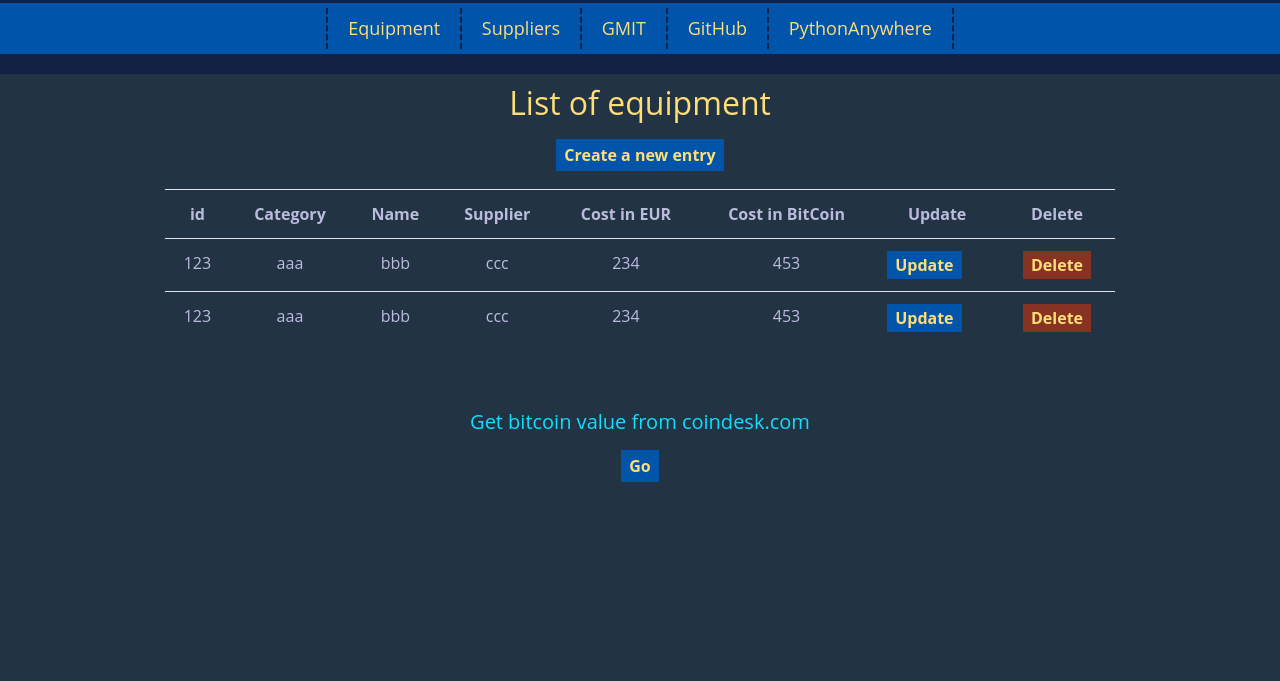
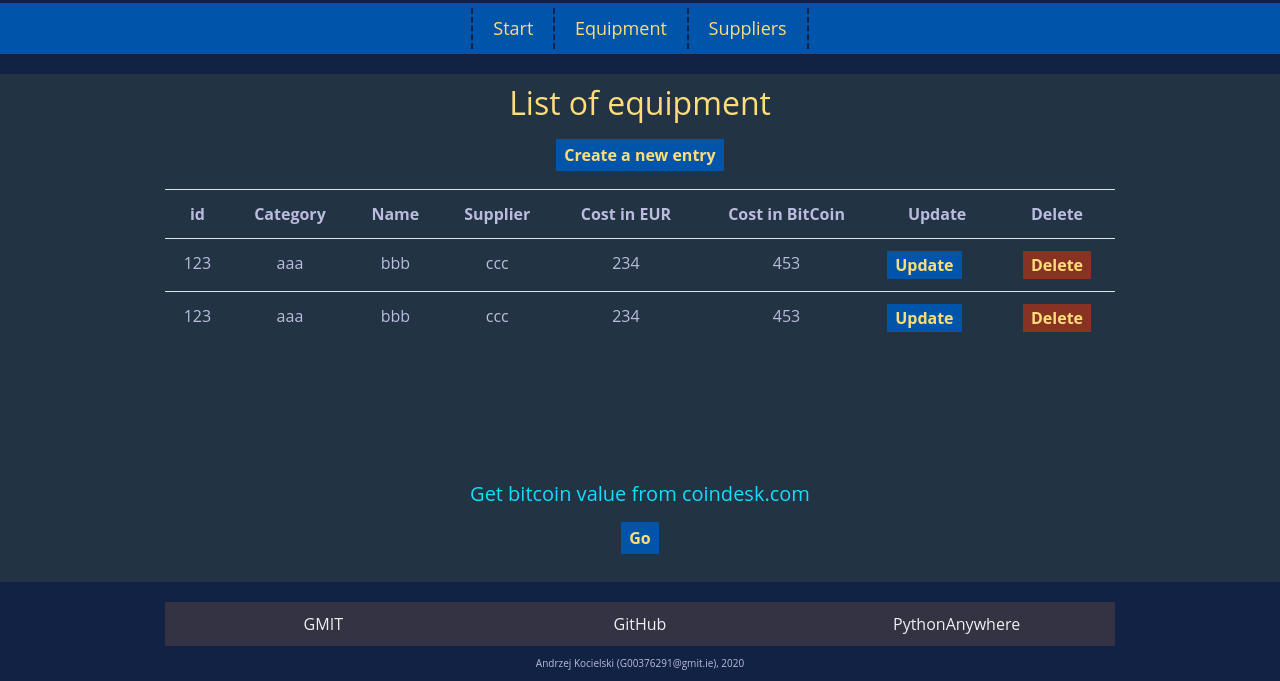
Before and after one commit to andkoc001/Data_Rep_Project, a Flask app: page /server/equipment.html in a window 1280 px wide. Shown: the part 401-1082 px from the top of the page. Before the commit the page ends 883 px from the top, so only its background shows below. Run offline with Flask 2, Linux system fonts and the light colour scheme; some libraries are stand-ins or nearby versions.

Commit message:
Minor bells and whistles added improving user experience

```diff
--- a/server/equipment.html
+++ b/server/equipment.html
@@ -42,16 +42,14 @@
         <nav id="topnav">
             <!-- The top bar menu consists of unordered list (ul) elements (list items, li), styled with the CSS -->
             <ul class="menu">
+                <li><a href="../templates/index.html">Start</a></li>
                 <li><a href="#">Equipment</a></li> <!-- This link is active, but does not require reloading the page -->
                 <li><a href="suppliers.html">Suppliers</a></li>
-                <li><a target="_blank" href="https://gmit.ie">GMIT</a></li>
-                <li><a target="_blank" href="https://github.com/andkoc001">GitHub</a></li>
-                <li><a target="_blank" href="https://andkoc001.pythonanywhere.com">PythonAnywhere</a></li>
             </ul>
         </nav>
     </header>
 
-    <main class="mainsection" <!-- Two columns layout -->
+    <main class="mainsection">
         <section class="core">
             <div>
                 <table class="table" id="equipment_list">
@@ -89,8 +87,11 @@
                     </tr>
                 </table>
             </div>
+        </section>
 
-        </section>
+        </br>
+        </br>
+        </br>
 
         <section class="core">
             <h2>Get bitcoin value from coindesk.com</h2>
@@ -99,9 +100,38 @@
                 <div id="output_BC"></div>
             </span>
         </section>
+
     </main>
+    <!-- This button appears when the page is scrolled down bt 50px (see the Java Script file) and, when clicked, brings the web page back to the top -->
+    <button onclick="topFunction()" id="toTop" title="Top">Go to Top</button>
+
+
+    <footer>
+
+        <!-- This section holds links to the external websites -->
+        <div class="links">
+            <div class="gmit">
+                <a href="https://www.gmit.ie/" class="link" target="_blank"> GMIT </a>
+            </div>
+            <div class="gh">
+                <a href="https://github.com/andkoc001" class="link" target="_blank"> GitHub </a>
+            </div>
+            <div class="pa">
+                <a href="http://andkoc001.pythonanywhere.com/" class="link" target="_blank"> PythonAnywhere </a>
+            </div>
+            <div style="clear:both"></div>
+        </div>
+
+        <div class="info">
+            Andrzej Kocielski (G00376291@gmit.ie), 2020
+        </div>
+
+    </footer>
 
     <script>
+
+        // ////////////////////
+        // Get the current value of bitcoin, fetched from external server
         function readJSON() {
             $.ajax({
                 "url": "https://api.coindesk.com/v1/bpi/currentprice.json ",
@@ -121,6 +151,29 @@
             });
         }
 
+
+        // ////////////////////
+        // Scroll up to top of page functionality
+        // Adopted from: https://www.w3schools.com/howto/howto_js_scroll_to_top.asp
+
+        // Get signal from the button
+        var mybutton = document.getElementById("toTop");
+
+        // The button appears when the user scrolls down 50px from the top of the document
+        window.onscroll = function () { scrollFunction() };
+        function scrollFunction() {
+            if (document.body.scrollTop > 50 || document.documentElement.scrollTop > 50) {
+                mybutton.style.display = "block";
+            } else {
+                mybutton.style.display = "none";
+            }
+        }
+
+        // When the user clicks on the button, scroll to the top of the document
+        function topFunction() {
+            document.body.scrollTop = 0;
+            document.documentElement.scrollTop = 0;
+        }
     </script>
 
 </body>
--- a/server/style.css
+++ b/server/style.css
@@ -290,7 +290,7 @@ button:hover
 /* Defines style for the boxes in the footer linking to the GMIT website */
 .gmit
 {
-	width: 50%;
+	width: 33.33%;
 	padding: 10px 0;
 	float: left;
 }
@@ -303,7 +303,7 @@ button:hover
 /* Defines style for the box linking to my GitHub website */
 .gh
 {
-	width: 50%;
+	width: 33.33%;
 	padding: 10px 0;
 	float: left;
 }
@@ -311,6 +311,19 @@ button:hover
 .gh:hover
 {
 	background-color: #000;
+}
+
+/* Defines style for the box linking to my PythonAnywhere website */
+.pa
+{
+	width: 33.33%;
+	padding: 10px 0;
+	float: left;
+}
+
+.pa:hover
+{
+	background-color: #139fd7;
 }
 
 a.link
--- a/templates/index.html
+++ b/templates/index.html
@@ -33,7 +33,7 @@
 
     <h2>Machines Maintenance</h2>
     <ul>
-        <li><a href="http://127.0.0.1:5000/server/machines.html">here</a></li>
+        <li><a href="http://127.0.0.1:5000/server/equipment.html">here</a></li>
     </ul>
 
 </body>
```
